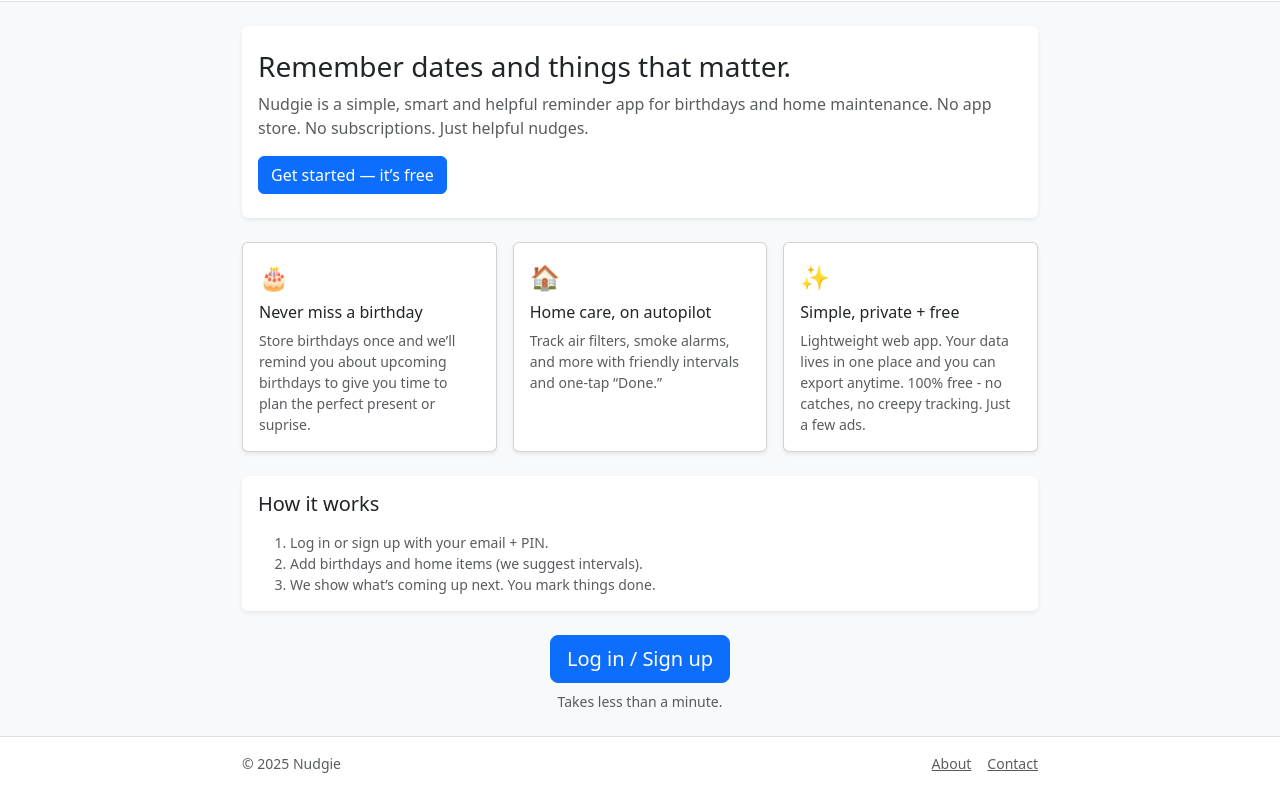
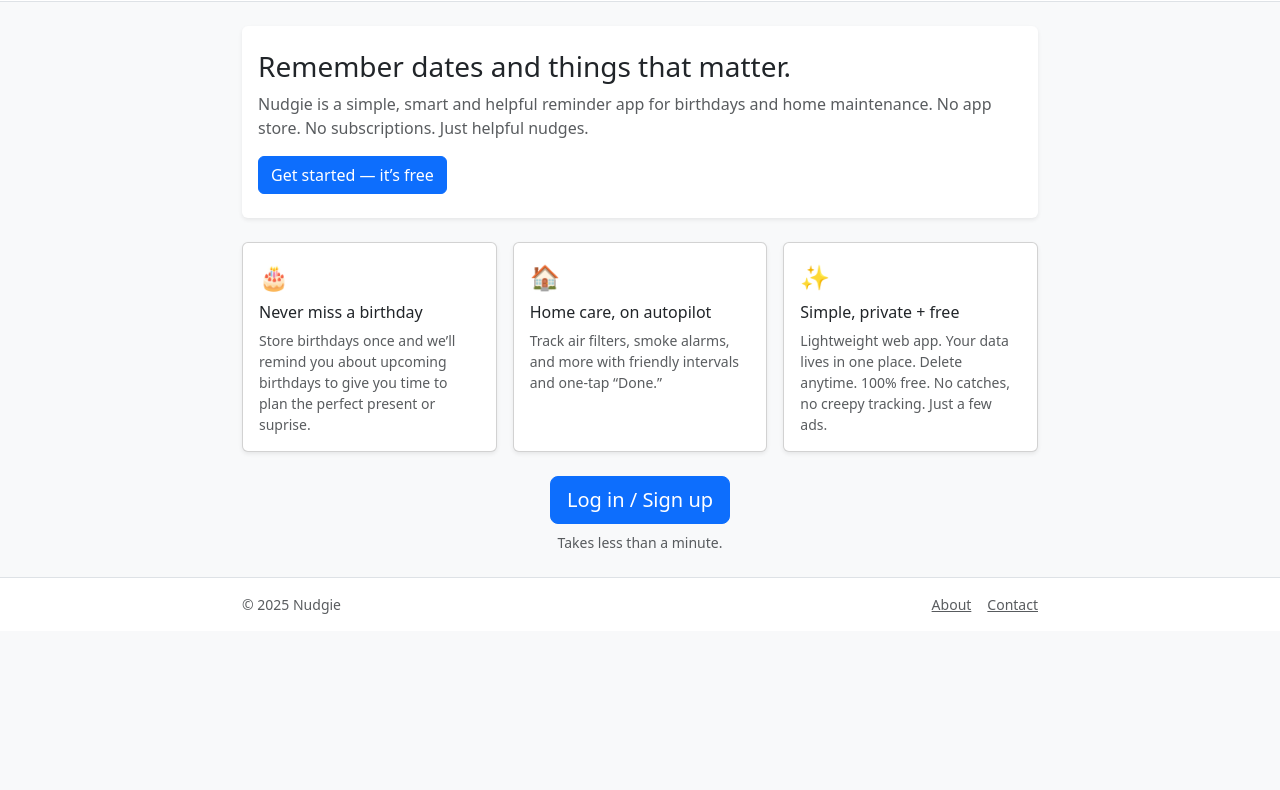
Before and after one commit to RixGpt/nudgie, a plain HTML site: page index.html in a window 1280 px wide. Shown: the part 71-861 px from the top of the page. After the commit the page ends 800 px from the top, so only its background shows below. Drawn offline with nearby package versions, Linux system fonts and the light colour scheme.

Commit message:
homepage update

```diff
--- a/index.html
+++ b/index.html
@@ -60,13 +60,13 @@
           <div class="card-body">
             <div class="icon mb-2">✨</div>
             <h2 class="h6">Simple, private + free</h2>
-            <p class="text-muted small mb-0">Lightweight web app. Your data lives in one place and you can export anytime. 100% free - no catches, no creepy tracking. Just a few ads.</p>
+            <p class="text-muted small mb-0">Lightweight web app. Your data lives in one place. Delete anytime. 100% free. No catches, no creepy tracking. Just a few ads.</p>
           </div>
         </div>
       </div>
     </section>
 
-    <!-- How it works -->
+    <!-- How it works
     <section class="card shadow-sm border-0 mb-4">
       <div class="card-body">
         <h2 class="h5 mb-3">How it works</h2>
@@ -76,7 +76,7 @@
           <li>We show what’s coming up next. You mark things done.</li>
         </ol>
       </div>
-    </section>
+    </section> -->
 
     <!-- CTA -->
     <section class="text-center">
```
